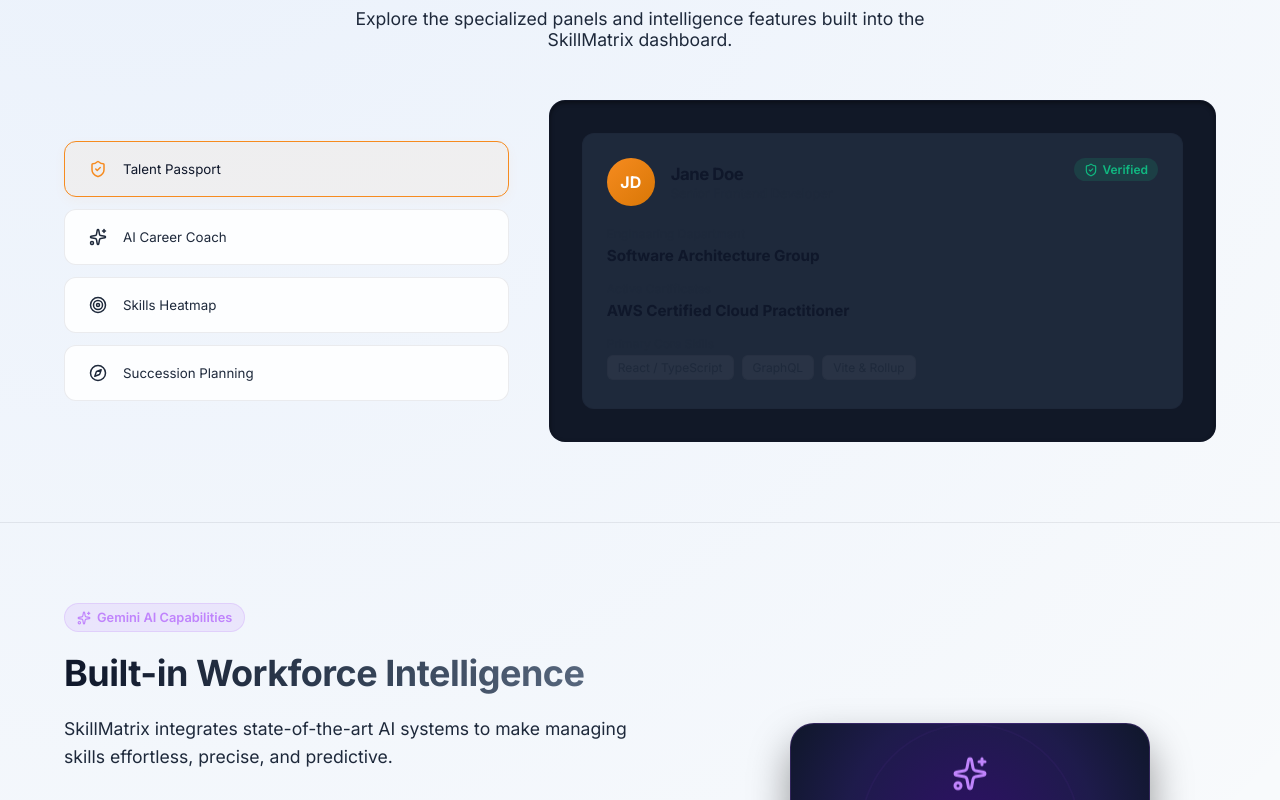
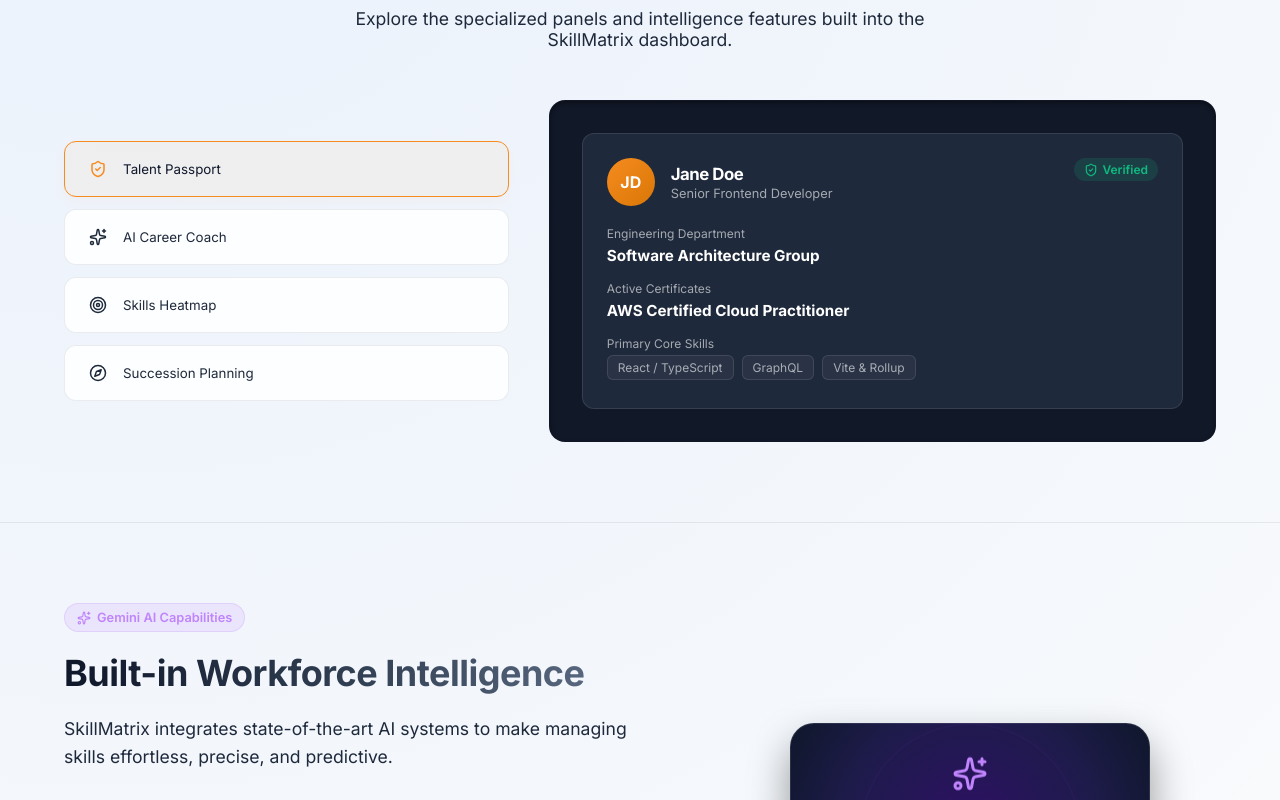
Before and after one commit to imlagat/Employee_skills_system, a React app in the folder frontend/: page / in a window 1280 px wide. Shown: the part 1280-2080 px from the top of the page. Built offline with nearby package versions, Linux system fonts and the light colour scheme; no server answers; the HTML template or start-up script is replaced by a standard one; a web font is replaced by a local one.

Commit message:
Force light text contrast inside mockup containers on landing page for Light Mode theme

```diff
--- a/frontend/src/pages/Landing.css
+++ b/frontend/src/pages/Landing.css
@@ -1392,3 +1392,43 @@
     line-height: 1.55 !important;
   }
 }
+
+/* Mockup Cards Force Light/White Colors in Both Themes */
+.passport-mock,
+.coach-mock,
+.matrix-mock,
+.succession-mock,
+.ai-mesh-card {
+  color: #ffffff !important;
+  border-color: rgba(255, 255, 255, 0.1) !important;
+}
+
+/* Headings and Titles inside mockups */
+.passport-card-header h4,
+.body-item strong,
+.chat-header,
+.ai-mesh-card h4,
+.succession-mock h4,
+.matrix-mock td strong {
+  color: #ffffff !important;
+}
+
+/* Secondary texts and labels inside mockups */
+.passport-card-header p,
+.body-item span,
+.skill-tag,
+.chat-msg.bot p,
+.chat-msg.bot span,
+.matrix-mock th,
+.matrix-mock td span,
+.succession-mock .sec-title,
+.succession-mock .sec-role,
+.ai-mesh-card p {
+  color: rgba(255, 255, 255, 0.6) !important;
+}
+
+/* Skill Tags background/border */
+.skill-tag {
+  background: rgba(255, 255, 255, 0.05) !important;
+  border-color: rgba(255, 255, 255, 0.1) !important;
+}
```
